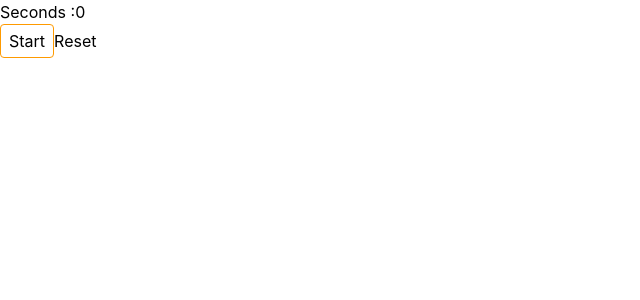
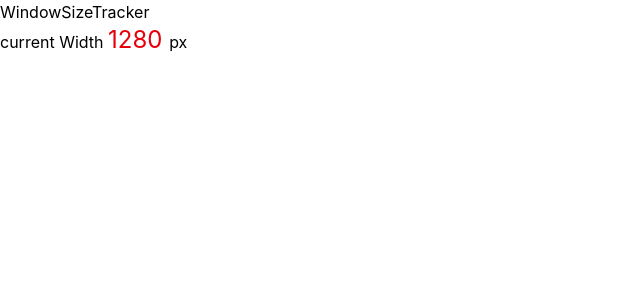
Before and after one commit to 1AndOnlyArbeen/ReactLearning-, a React (Vite) app in the folder reactlearning/: page / in a window 1280 px wide. Shown: the top 300 px of the page, without its empty margins (0-640 px from the left). Built offline with nearby package versions, Linux system fonts and the light colour scheme.

Commit message:
making small window sizer tracker

```diff
--- a/reactlearning/src/App.jsx
+++ b/reactlearning/src/App.jsx
@@ -1,29 +1,11 @@
 import React from "react";
-// import Hello from "./Hello";
-// import reactLogo from "./assets/react.svg"
-// import Bye from "./Bye";
-// import Array from "./Array";
-// import Object from "./Object";
-// import ArrayOfObject from "./ArrayOfObject"
-// import Conditional from "./Conditional";
-// import Props from "./Props";
-// import Button from "./Button";
-// import State from "./State"
-// import Toggle from "./Toggle";
-// import LikeButton from './LikeButton';
-// import UserProfile from "./UserProfile";
-// import Student from "./Student";
-// import InputExample from "./InputExample";
-// import SimpleForm from './SimpleForm';
-// import MultiInputForm from './MultiInputForm';
-// import AdvanceForm from './AdvanceForm';
 
-import Timer from "./Timer";
+import WindowSizeTracker from "./WindowSizeTracker";
 const App = () => {
   return (
     <div>
-      {/* <First /> */}
-      <Timer/>
+
+      <WindowSizeTracker/>
     </div>
   );
 };
--- a/reactlearning/src/WindowSizeTracker.jsx
+++ b/reactlearning/src/WindowSizeTracker.jsx
@@ -1,14 +1,22 @@
 import { useState, useEffect } from "react";
 
 const WindowSizeTracker = () => {
+    const [width, setWidth] = useState(window.innerWidth)
 
+  useEffect(()=>{
+    const handleResize = ()=>{
+        setWidth(window.innerWidth)
+    }
+    window.addEventListener("resize",handleResize)
+    return ()=> window.removeEventListener("resize",handleResize)
 
+  },[width])
 
 
   return (
     <div>
       <h2>WindowSizeTracker</h2>
-      <p> current Width : {}</p>
+      <p> current Width <span className=" text-2xl text-red-600"> {width} </span>  px</p>
     </div>
   );
 };
```
